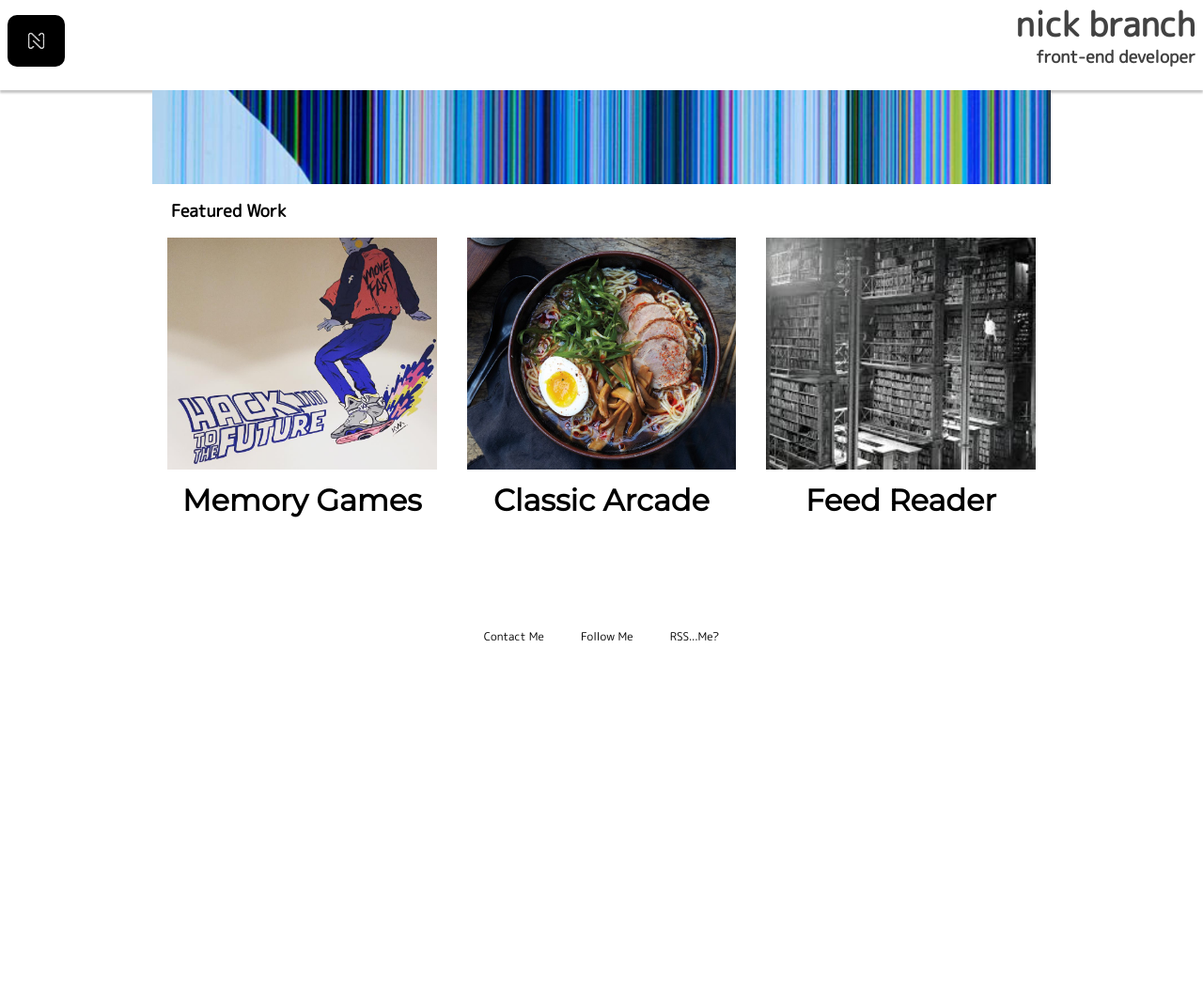
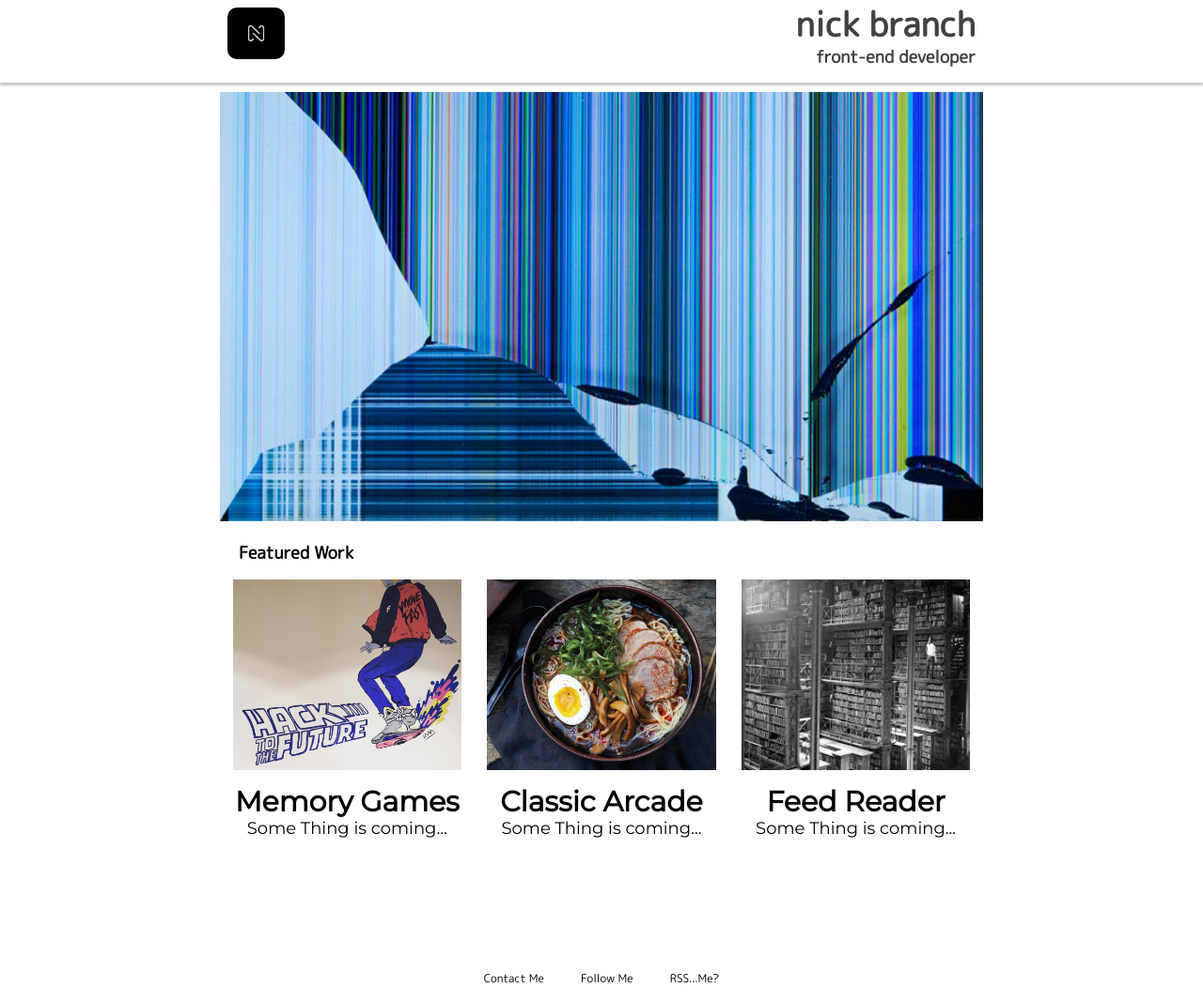
Before and after one commit to nbranch1311/Project-Portfolio, a plain HTML site: page First Project Portfolio/index.html in a window 1280 px wide. Shown: the whole page at 94% size. Before the commit the page ends 808 px from the top, so only its background shows below. Drawn offline with Linux system fonts and the light colour scheme.

Commit message:
Add files via upload

```diff
--- /dev/null
+++ b/First Project Portfolio/css/main.css
@@ -0,0 +1,142 @@
+body,
+html {
+  margin: 0;
+  padding: 0;
+  width: 100%;
+  height: 100%;
+}
+
+body {
+  font-family: 'M PLUS Rounded 1c', sans-serif;
+  font-size: 12px;
+  color: #424242;
+  min-height: 100%;
+}
+
+ul {
+  list-style: none;
+  padding: 0;
+  margin: 0;
+}
+
+* {
+  -webkit-box-sizing: border-box;
+  box-sizing: border-box;
+}
+
+/*** HEADER ***/
+
+.header {
+  min-height: 88px;
+  -webkit-box-shadow: 0 3px 2px rgba(80, 80, 80, 0.32);
+  box-shadow: 0 3px 2px rgba(80, 80, 80, 0.32);
+}
+
+.header_inner {
+  width: 100%;
+  margin-right: auto;
+  margin-left: auto;
+  justify-content: space-between;
+}
+
+.header_logo {
+    height: 55px;
+    margin: 8px 0 0 8px;
+    border-radius: 10px;
+    vertical-align: top;
+    order: 0;
+}
+
+.title_container {
+  text-align: right;
+  line-height: 35px;
+  margin: 8px 8px 0 0;
+  order: 1;
+}
+
+.header_title {
+  font-size: 3em;
+  margin: 0;
+}
+
+.header_subtitle {
+  font-size: 1.5em;
+  font-weight: 600;
+  margin: 0;
+}
+
+/*** END HEADER ***/
+
+/*** SECTION-Content ***/
+
+.project_section {
+  position: relative;
+  width: 100%;
+}
+
+.project_img {
+  width: 100%;
+}
+
+.feat_work {
+  color: black;
+  width: 100%;
+  margin-left: 20px;
+}
+
+.clickable_projects {
+  height: 404px;
+}
+
+#project_0 {
+  margin-top: 10px;
+}
+
+#project_1,
+#project_2,
+#project_3 {
+  height: 33.3%;
+  overflow: hidden;
+}
+
+.project_title {
+  font-family: 'Montserrat', sans-serif;
+  font-size: 4vw;
+  color: white;
+  font-weight: 600;
+  position: absolute;
+  top: 50%;
+  transform: translate(33.3%, -150%);
+}
+
+.project_subtitle {
+  display: none;
+}
+
+#hackerboy_img,
+#ramen_img,
+#lambo_img {
+  transform: translate(0, -40px);
+}
+
+/*** END SECTION-Content ***/
+
+/*** FOOTER ***/
+
+footer {
+  padding: 1em;
+  width: 100%;
+  text-align: center;
+}
+
+footer li {
+  display: inline-block;
+}
+
+footer a {
+  text-decoration: none;
+  color: black;
+  padding: 1.5em;
+}
+
+/*** END FOOTER ***/
--- /dev/null
+++ b/First Project Portfolio/css/responsive.css
@@ -0,0 +1,98 @@
+.header_inner, .content,
+.clickable_projects {
+  display: flex;
+  flex-wrap: wrap;
+}
+
+/*
+width of iPad in Portait mode
+*/
+
+@media screen and (min-width: 568px) {
+  .big_picture {
+    height: auto;
+  }
+  #project_0 {
+    height: 100%;
+    overflow: hidden;
+  }
+  #project_1 {
+    -webkit-order: 0;
+    -ms-order: 0;
+    order: 0;
+    height: 50%;
+  }
+  #project_2,
+  #project_3 {
+    order: 1;
+    width: 50%;
+    height: 50%;
+  }
+  .project_title {
+    font-size: 24px;
+  }
+}
+
+@media screen and (min-width: 812px) {}
+
+@media screen and (min-width: 812px) {
+  main,
+  .header_inner,
+  .nav,
+  .content {
+    width: 812px;
+    margin-left: auto;
+    margin-right: auto;
+  }
+  .big_picture {
+    height: auto;
+  }
+  #project_0 {
+    height: 100%;
+    overflow: hidden;
+  }
+  #project_1 {
+    -webkit-order: 0;
+    -ms-order: 0;
+    order: 0;
+    width: 30%;
+    height: 100%;
+    margin: 0 auto;
+  }
+  #project_2 {
+    -webkit-order: 1;
+    -ms-order: 1;
+    order: 1;
+    width: 30%;
+    height: 100%;
+    margin: 0 auto;
+  }
+  #project_3 {
+    -webkit-order: 2;
+    -ms-order: 2;
+    order: 2;
+    width: 30%;
+    height: 100%;
+    margin: 0 auto;
+  }
+  .project_title {
+    font-family: 'Montserrat', sans-serif;
+    font-size: 30px;
+    color: black;
+    position: initial;
+    text-align: center;
+    top: 30%;
+    transform: translate(0, -150%);
+  }
+
+  .project_subtitle {
+    font-family: 'Montserrat', sans-serif;
+    font-size: 18px;
+    color: black;
+    display:inherit;
+    position: initial;
+    text-align: center;
+    top: 30%;
+    transform: translate(0, -370%);
+  }
+}
--- a/First Project Portfolio/index.html
+++ b/First Project Portfolio/index.html
@@ -7,9 +7,8 @@
     <meta http-equiv="X-UA-Compatible" content="IE=edge">
     <title>Profile Site</title>
     <link href="https://fonts.googleapis.com/css?family=M+PLUS+Rounded+1c|Montserrat" rel="stylesheet">
-    <link rel="stylesheet" type="text/css" href="main.css">
-    <link rel="stylesheet" type="text/css" href="responsive.css">
-    <link rel="stylesheet" type="text/css" href="slight_responses.css">
+    <link rel="stylesheet" type="text/css" href="css/main.css">
+    <link rel="stylesheet" type="text/css" href="css/responsive.css">
   </head>
 
   <body>
@@ -25,38 +24,41 @@
 
     <main>
       <section class="content">
+        <!-- Big picture in a future build will  display a preview of the projects on hovering over them -->
         <div class="big_picture">
           <section class="project_section" id="project_0">
             <img class="project_img" src="imgs/broked.jpg" alt="Broken screen window">
           </section>
         </div>
-
         <h2 class="feat_work">Featured Work</h2>
+        <!-- Clickable div is strictly for main clickable items i.e. the projects -->
         <div class="clickable_projects">
-
+          <!-- This is the first project to show case -->
           <section class="project_section" id="project_1">
             <a id="mem_game" href="https://www.google.com/">
             <img class="project_img" id="hackerboy_img" src="imgs/hack2future.jpg" alt="Hacker boy on hackboard">
           </a>
             <h2 class="project_title" id="hackerboy_title">Memory Games</h2>
+            <!-- Project subtitle is to give a bit more detail in what the project is trying to showcase -->
+            <p class="project_subtitle">Some Thing is coming...</p>
           </section>
-
+          <!-- This is the second project to show case -->
           <section class="project_section" id="project_2">
             <a id="classic_game" href="https://www.google.com/">
             <img class="project_img" id="ramen_img" src="imgs/mylove.jpg" alt="My favorite dish, RAMEN!!">
           </a>
             <h2 class="project_title" id="ramen_title">Classic Arcade</h2>
+            <p class="project_subtitle">Some Thing is coming...</p>
           </section>
-
+          <!-- This is the third project to show case -->
           <section class="project_section" id="project_3">
             <a id="feed_reader" href="https://www.google.com/">
             <img class="project_img" id="lambo_img" src="imgs/feedread.jpg" alt="Lambo Booty">
           </a>
             <h2 class="project_title" id="lambo_title">Feed Reader</h2>
+            <p class="project_subtitle">Some Thing is coming...</p>
           </section>
         </div>
-
-
       </section>
       <footer>
         <ul>
```
